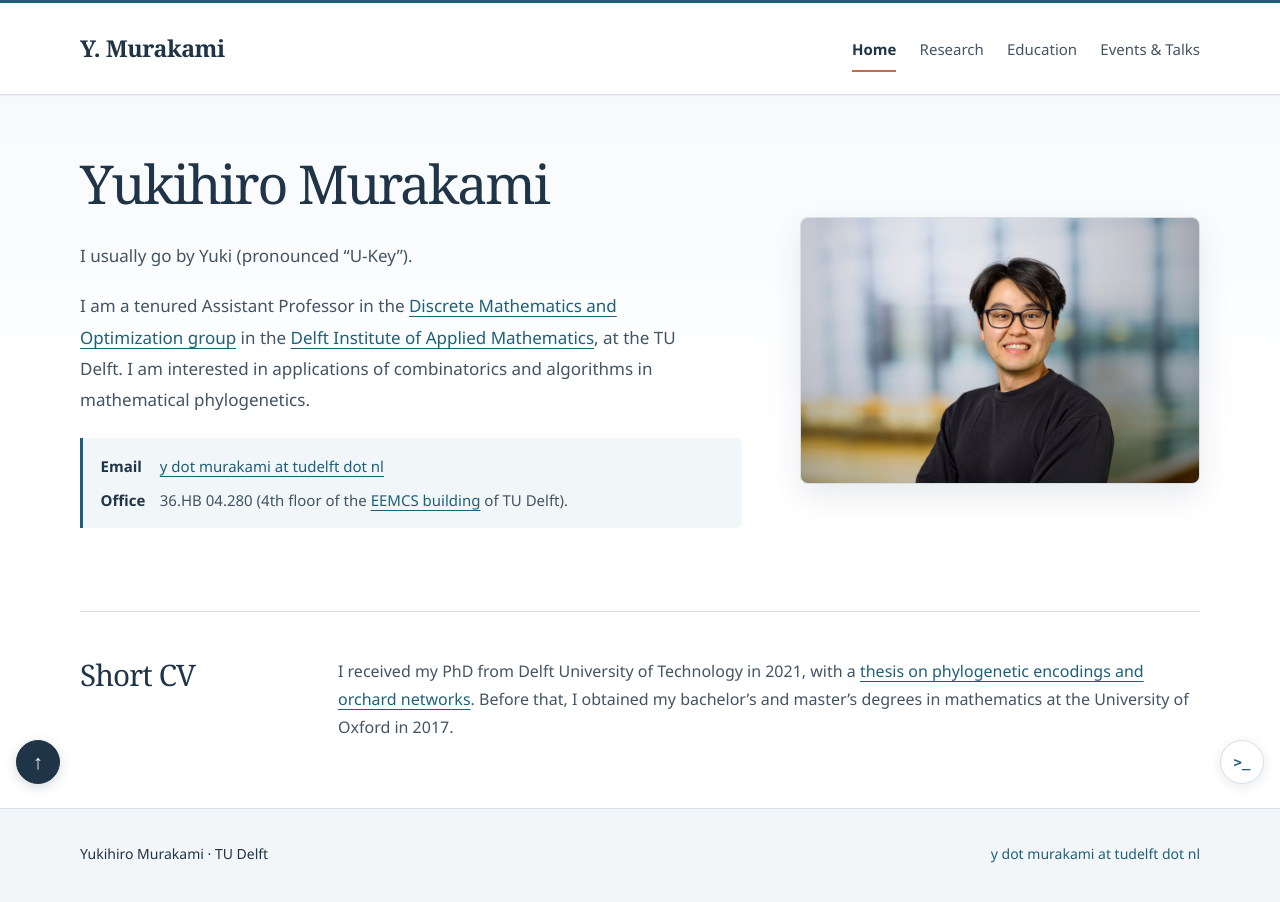
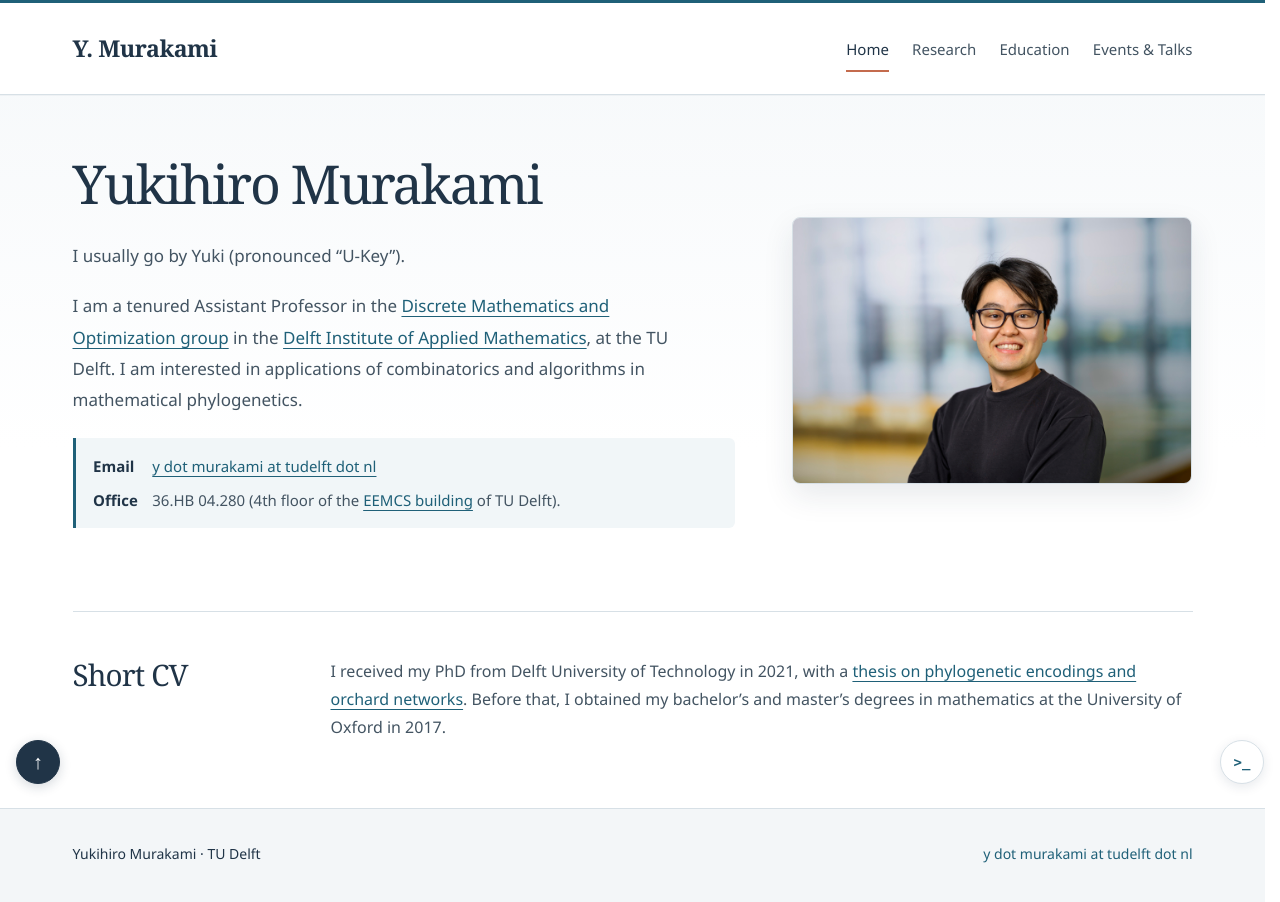
Before and after one commit to yukihiromurakami/yukihiromurakami.github.io, a plain HTML site: page index.html in a window 1280 px wide. Drawn offline with Linux system fonts and the light colour scheme.

Commit message:
header change

```diff
--- a/assets/style.css
+++ b/assets/style.css
@@ -14,7 +14,8 @@
   --sans: 'Segoe UI', 'Helvetica Neue', Arial, sans-serif;
 }
 * { box-sizing: border-box; }
-html { scroll-behavior: smooth; scroll-padding-top: calc(var(--header-height, 95px) + 1rem); }
+/* Keep centered content aligned when a page or the terminal hides the scrollbar. */
+html { scrollbar-gutter: stable; scroll-behavior: smooth; scroll-padding-top: calc(var(--header-height, 95px) + 1rem); }
 body { margin: 0; background: linear-gradient(180deg, #f5f8fa 0, var(--paper) 28rem); color: var(--body); font-family: var(--sans); font-size: 1rem; line-height: 1.75; -webkit-font-smoothing: antialiased; }
 a { color: var(--accent); text-decoration-thickness: 1px; text-underline-offset: .24em; }
 a:hover { text-decoration: underline; color: var(--ink); }
@@ -240,8 +241,8 @@ html.command-open { overflow: hidden; }
 }
 @media screen { .site-footer { padding-bottom: 4rem; } }
 .main-nav { gap: 1.45rem; }
-.main-nav a { border-bottom: 2px solid transparent; padding-block: .65rem .5rem; }
-.main-nav a[aria-current="page"] { color: var(--ink); border-bottom-color: var(--accent-bright); font-weight: 600; }
+.main-nav a { border-bottom: 2px solid transparent; padding-block: .65rem .5rem; font-weight: 500; }
+.main-nav a[aria-current="page"] { color: var(--ink); border-bottom-color: var(--accent-bright); }
 .page-intro { padding-block: 2.8rem 2.2rem; }
 .page-intro h1 { font-size: clamp(2.5rem, 4.3vw, 3.4rem); line-height: 1.16; margin: .7rem 0 1rem; letter-spacing: -.035em; }
 .page-lead { max-width: 46rem; font-size: 1.125rem; line-height: 1.75; margin: 0; }
```
